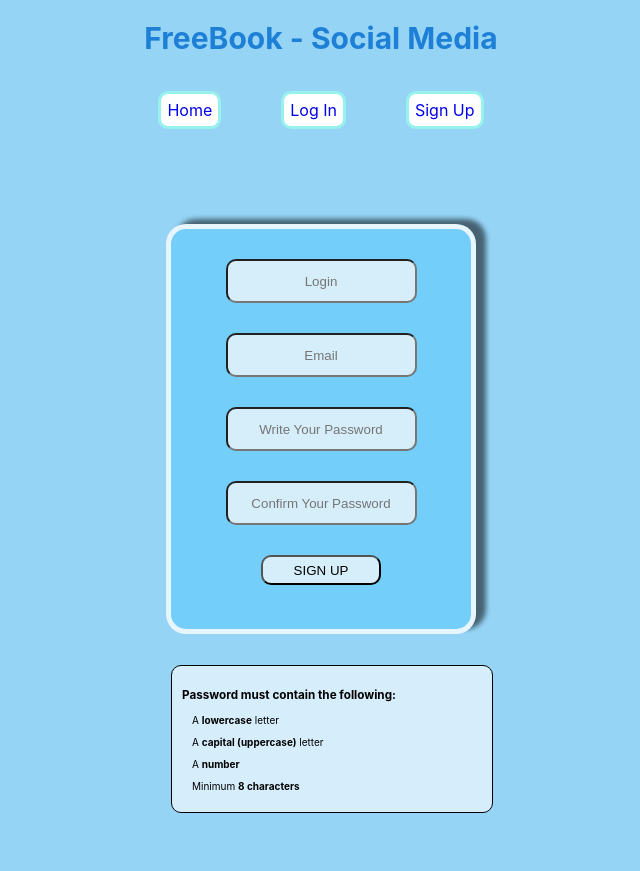
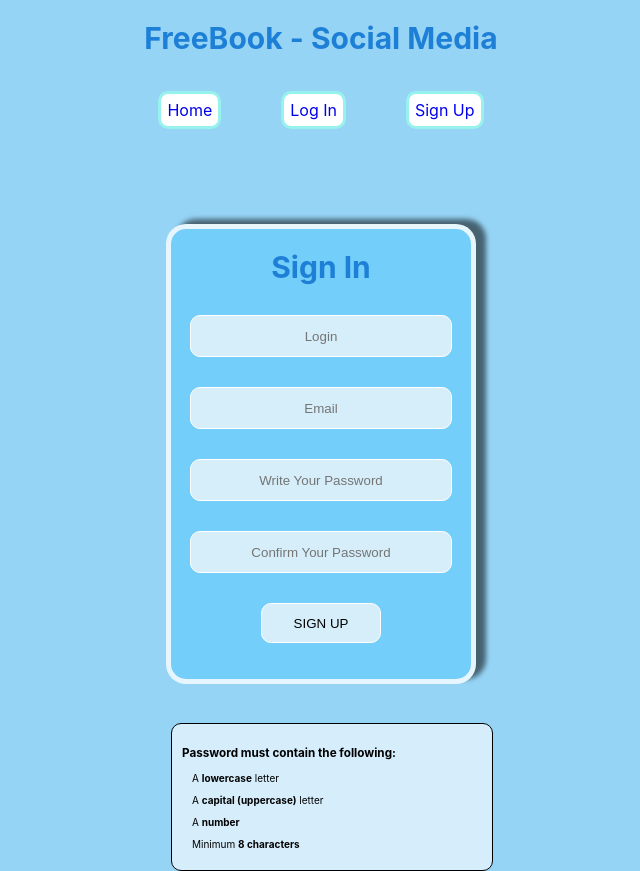
Before and after one commit to DanielKrol90/React.Social-Media.app, a React (Create React App) app: page /SignUpPage in a window 1280 px wide. Shown: the whole page, without its empty margins (319-959 px from the left). Before the commit the page ends 813 px from the top, so only its background shows below. Built offline with nearby package versions, Linux system fonts and the light colour scheme; no server answers.

Commit message:
addPost comp created

```diff
--- a/src/App.css
+++ b/src/App.css
@@ -29,3 +29,130 @@ a:hover {
   background-color: rgb(163, 247, 244);
   color: rgb(5, 143, 132);
 }
+
+.loginIn-screen {
+  background-color: rgb(115, 206, 249);
+  border-radius: 20px;
+  box-shadow: 10px -5px 5px rgba(0, 0, 0, 0.539);
+  height: 550px;
+  width: 300px;
+  border: 5px solid rgba(255, 255, 255, 0.829);
+  margin: 80px auto 0;
+  position: relative;
+}
+
+
+.postBoard {
+  height: auto;
+  width: 700px;
+  background-color: #c2f9ff;
+  border-radius: 10px;
+  box-shadow: 10px 10px 15px 5px black;
+  display: block;
+  margin: 40px auto 0px;
+  padding: 5px;
+
+}
+
+.postBtn {
+  height: 40px;
+  width: 130px;
+  margin: 40px auto;
+  background-color: #90ffc69b;
+  border: 1px solid rgb(34, 148, 224);
+  border-radius: 10px;
+  box-shadow: 0px 0px 10px black;
+}
+
+.postBtn:hover {
+  background-color: rgb(0, 117, 150);
+  color: #fff;
+}
+
+button {
+  display: block;
+  margin: 0px auto;
+  text-decoration: none;
+  border: 3px solid rgb(151, 242, 237);
+  border-radius: 10px;
+  padding: 10px;
+  background-color: rgb(255, 255, 255);
+  width: 150px;
+}
+
+button:hover {
+  background-color: rgb(163, 247, 244);
+  color: rgb(5, 143, 132);
+}
+p {
+  margin-left: 10px;
+}
+
+.logedIn{
+  display: block;
+  width: 200px;
+  margin: 0 auto;
+
+}
+
+.line a {
+margin: 5px 30px;
+text-decoration: none;
+border: 3px solid rgb(151, 242, 237);
+border-radius: 10px;
+padding: 6px;
+background-color: rgb(255, 255, 255);
+position: absolute;
+left: 0;
+bottom: 20px;
+
+}
+
+.line a:hover {
+background-color: rgb(163, 247, 244);
+color: rgb(5, 143, 132);
+}
+
+.loginSign-screen {
+  background-color: rgb(115, 206, 249);
+  border-radius: 20px;
+  box-shadow: 10px -5px 5px rgba(0, 0, 0, 0.539);
+  height: 450px;
+  width: 300px;
+  border: 5px solid rgba(255, 255, 255, 0.829);
+  margin: 80px auto 0;
+}
+
+input[type="text"], input[type="password"], input[type="submit"], input[type="email"], label {
+  background-color: rgb(213, 238, 249);
+  margin: 30px auto;
+  display: block;
+  text-align: center;
+  border-radius: 10px;
+  height: 30px;
+  padding: 5px;
+  width: 250px;
+  outline: none;
+  border: 1px solid #fff;
+}
+
+input[type="submit"] {
+  width: 120px;
+  height: 40px;
+  padding: 5px;
+}
+
+input:hover {
+  background-color: rgb(163, 224, 250);
+}
+
+#message {
+  border: 1px solid black;
+  border-radius: 10px;
+  padding: 10px;
+  font-size: 10px;
+  margin: 80px auto 0;
+  width: 300px;
+  background-color: rgba(255, 255, 255, 0.616);
+
+}
--- a/src/App.js
+++ b/src/App.js
@@ -11,22 +11,23 @@ import SignUpPage from "./routes/SignUpPage";
 function App() {
 
   const [user, setUser] = useState(JSON.parse(localStorage.getItem('user')))
+
   axios.defaults.headers.common["Authorization"] = "Bearer " + (user ? user.jwt_token : "");
 
-  const logOut = () => {
+  const logOut = (e) => {
+    e.preventDefault();
+
     axios
-      .post("https://akademia108.pl/api/social-app/user/logout",
-        {"Authorization" : user.jwt_token}
-      )
-      .then((res) => {
-        setUser(res.data)
+      .post("https://akademia108.pl/api/social-app/user/logout")
+      .then(() => {
         localStorage.removeItem('user');
-        setUser('');
+        setUser(null);
       })
       .catch((err) => {
         console.log("AXIOS ERROR: ", err);
       });
   };
+
 
   return (
     <div className="App">
--- /dev/null
+++ b/src/components/AddPost.css
@@ -0,0 +1,52 @@
+.AddPostForm {
+    border: 3px solid rgb(181, 236, 247);
+    background-color: #8ae4f0;
+    height: 110px;
+    margin: 10px auto;
+    border-radius: 20px;
+    width: 500px;
+    padding: 15px;
+    display: flex;
+    position: relative;
+
+}
+
+.AddPostForm label {
+    height: 30px;
+    width: 150px;
+    margin: 0;
+    margin: auto;
+    margin-left: 10px;
+    order: 2;
+    position: absolute;
+    top: 18px;
+    right: 10px;
+}
+
+.AddPostForm textarea {
+    height: 90px;
+    width: 300px;
+    border: 3px solid rgb(181, 236, 247);
+    background-color: #ffffff;
+    border-radius: 10px;
+    overflow: hidden;
+    resize: none;
+    padding: 8px;
+    order: 1;
+}
+.addPostBtn {
+    height: 50px;
+    width: 50px;
+    order: 3;
+    position: absolute;
+    bottom: 10px;
+    right: 10px;
+    font-size: 40px;
+    text-align: center;
+    padding: 0;
+}
+
+.addPostBtn:hover {
+    color: #fff;
+    background-color: rgb(20, 215, 20);
+}
--- /dev/null
+++ b/src/components/AddPost.js
@@ -0,0 +1,14 @@
+import React from 'react'
+import './AddPost.css'
+
+const AddPost = () => {
+  return (
+    <form className="AddPostForm">
+        <label>Add New Post</label>
+        <textarea name="addPost"/>
+        <button className='addPostBtn'>+</button>
+    </form>
+  )
+}
+
+export default AddPost
--- a/src/routes/HomePage.css
+++ /dev/null
@@ -1,27 +0,0 @@
-
-.postBoard {
-    height: auto;
-    width: 700px;
-    background-color: #c2f9ff;
-    border-radius: 10px;
-    box-shadow: 10px 10px 15px 5px black;
-    display: block;
-    margin: 100px auto 0px;
-    padding: 5px;
-
-}
-
-.postBtn {
-    height: 40px;
-    width: 130px;
-    margin: 40px auto;
-    background-color: #90ffc69b;
-    border: 1px solid rgb(34, 148, 224);
-    border-radius: 10px;
-    box-shadow: 0px 0px 10px black;
-}
-
-.postBtn:hover {
-    background-color: rgb(0, 117, 150);
-    color: #fff;
-}
--- a/src/routes/HomePage.js
+++ b/src/routes/HomePage.js
@@ -1,14 +1,14 @@
 import React, { useEffect, useState } from "react";
 import axios from "axios";
-import "./HomePage.css";
+import AddPost from "../components/AddPost";
 import Post from "../components/Posts";
 
-const HomePage = () => {
+const HomePage = (props, user, setUser) => {
   const [posts, setPosts] = useState([]);
 
   useEffect(() => {
     getLatestPosts();
-  }, []);
+  }, [props.user]);
 
   const getLatestPosts = () => {
     axios
@@ -35,15 +35,18 @@ const HomePage = () => {
   };
 
 
+
+
   return (
     <div className="container">
+      {!user ? null : <AddPost />}
       <div className="postBoard">
         {posts.map((post) => {
           return <Post data={post} key={post.id} />;
         })}
-        {<button className="postBtn" onClick={getOlderPosts}>
+        <button className="postBtn" onClick={getOlderPosts}>
           Load more
-        </button>}}
+        </button>
       </div>
     </div>
   );
--- a/src/routes/LogInPage.js
+++ b/src/routes/LogInPage.js
@@ -1,6 +1,5 @@
 import React, { useState } from "react";
 import axios from "axios";
-import "./LogInPage.css";
 import { Navigate } from "react-router-dom";
 
 const LogInPage = (props) => {
@@ -34,10 +33,12 @@ const LogInPage = (props) => {
       });
   };
 
+
+
   return (
     <div className="loginIn-screen">
       {props.user && <Navigate to="/" />}
-      <h1>Sign In</h1>
+      <h1>Log In</h1>
       <form className="form-signIn" onSubmit={userLogIn}>
         <label htmlFor="username">Username</label>
         <input
--- a/src/routes/SignUpPage.css
+++ /dev/null
@@ -1,39 +0,0 @@
-.loginSign-screen {
-    background-color: rgb(115, 206, 249);
-    border-radius: 20px;
-    box-shadow: 10px -5px 5px rgba(0, 0, 0, 0.539);
-    height: 400px;
-    width: 300px;
-    border: 5px solid rgba(255, 255, 255, 0.829);
-    margin: 80px auto 0;
-}
-
-input[type="text"], input[type="password"], input[type="submit"], input[type="email"] {
-    background-color: rgb(213, 238, 249);
-    margin: 30px auto;
-    display: block;
-    text-align: center;
-    border-radius: 10px;
-    height: 30px;
-    padding: 5px;
-}
-
-input[type="submit"] {
-    width: 120px;
-    padding: 5px;
-}
-
-input:hover {
-    background-color: rgb(163, 224, 250);
-}
-
-#message {
-    border: 1px solid black;
-    border-radius: 10px;
-    padding: 10px;
-    font-size: 10px;
-    margin: 80px auto 0;
-    width: 300px;
-    background-color: rgba(255, 255, 255, 0.616);
-
-}
--- a/src/routes/SignUpPage.js
+++ b/src/routes/SignUpPage.js
@@ -1,25 +1,32 @@
-import React, {useState, useEffect} from 'react';
-import axios from 'axios';
-import "./SignUpPage.css";
+import React, { useState } from "react";
+import axios from "axios";
 
-const SignUpPage = (props) => {
+const SignUpPage = () => {
+  const [formData, setFormData] = useState({
+    username: "",
+    password: "",
+    email: "",
+  });
 
-    const [newUser, setNewUser] = useState([]);
+  const handleInputChange = (e) => {
+    const target = e.target;
 
+    setFormData((prevData) => {
+      return { ...prevData, [target.name]: e.target.value };
+    });
+  };
 
-    useEffect(() => {
-        signUpNewUser();
-    }, []);
+  const signUpNewUser = (e) => {
+    e.preventDefault();
 
-    const signUpNewUser = () => {
     axios
       .post("https://akademia108.pl/api/social-app/user/signup", {
-            "username": "dante",
-            "email": "error@hansbot.pl",
-            "password": "password",
+        username: formData.username,
+        email: formData.email,
+        password: formData.password,
       })
       .then((res) => {
-            setNewUser(res.data);
+        setFormData(res.data);
         console.log(res.data);
       })
       .catch((err) => {
@@ -27,27 +34,63 @@ const SignUpPage = (props) => {
       });
   };
 
-
   return (
-
     <div className="loginSign-screen">
-        <form id="login-menu">
-            <input type="text" id="sign-login" autoComplete="off" placeholder="Login" required/>
-            <input type="email" id="sign-email" autoComplete="off" placeholder="Email" required/>
-            <input type="password" id="sign-password"  title="Must contain at least one number and one uppercase and lowercase letter, and at least 8 or more characters" placeholder="Write Your Password" required/>
-            <input type="password" id="sign-password-confirm" placeholder="Confirm Your Password" required></input>
-            <input type="submit" value="SIGN UP"/>
+     <h1>Sign In</h1>
+      <form id="login-menu" onSubmit={signUpNewUser}>
+        <input
+          type="text"
+          id="username"
+          name="username"
+          autoComplete="off"
+          placeholder="Login"
+          onChange={handleInputChange}
+          required
+        />
+        <input
+          type="email"
+          id="email"
+          name="email"
+          autoComplete="off"
+          placeholder="Email"
+          onChange={handleInputChange}
+          required
+        />
+        <input
+          type="password"
+          id="password"
+          name="password"
+          title="Must contain at least one number and one uppercase and lowercase letter, and at least 8 or more characters"
+          placeholder="Write Your Password"
+          onChange={handleInputChange}
+          required
+        />
+        <input
+          type="password"
+          id="password-confirm"
+          name="password-confirm"
+          placeholder="Confirm Your Password"
+          required
+        ></input>
+        <input type="submit" value="SIGN UP" />
       </form>
       <div id="message">
         <h3>Password must contain the following:</h3>
-            <p id="letter">A <b>lowercase</b> letter</p>
-            <p id="capital">A <b>capital (uppercase)</b> letter</p>
-            <p id="number">A <b>number</b></p>
-            <p id="length">Minimum <b>8 characters</b></p>
+        <p id="letter">
+          A <b>lowercase</b> letter
+        </p>
+        <p id="capital">
+          A <b>capital (uppercase)</b> letter
+        </p>
+        <p id="number">
+          A <b>number</b>
+        </p>
+        <p id="length">
+          Minimum <b>8 characters</b>
+        </p>
       </div>
     </div>
   );
-}
+};
 
-
-export default SignUpPage
+export default SignUpPage;
```
Also changed, not shown: src/components/Posts.js (+8 -5 lines), src/routes/LogInPage.css (deleted, +0 -83 lines). Lines whose indentation alone changed are shown as unchanged.
